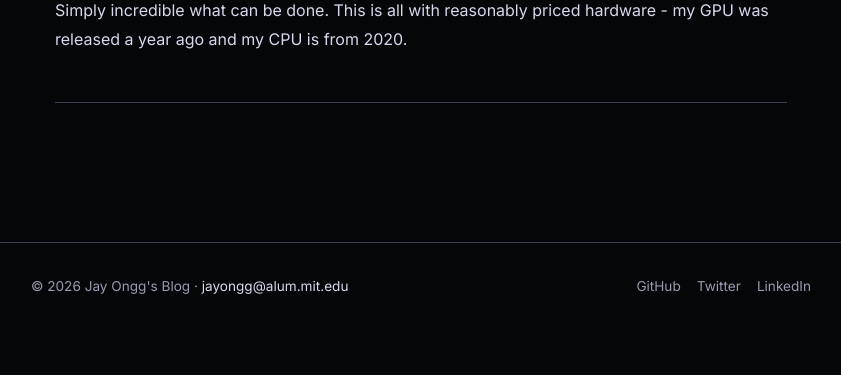
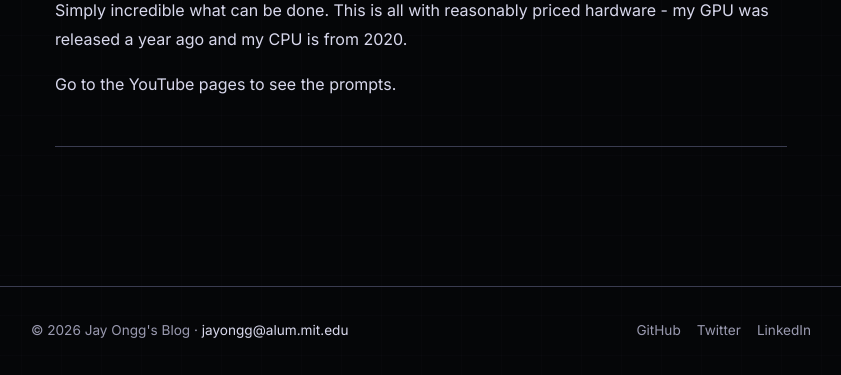
Before and after one commit to swingtempo/swingtempo.github.io, a Jekyll site: the page built from _posts/2026-08-11-video-generation-with-minimax-h3.markdown, in a window 1280 px wide and 900 px high, scrolled down 899 px, cut to the strip 525-900 px from the top of the window. Shown: the whole strip, without its empty margins (219-1060 px from the left). Built offline with Jekyll 4.4.1, drawn with Linux system fonts in a browser that asks for light colours; comment, search, counter and statistics services are not loaded; before the commit the page ends 1754 px from its top, so only the background shows below that.

Commit message:
add a note to check out the Youtube pages.

```diff
--- a/_posts/2026-08-11-video-generation-with-minimax-h3.markdown
+++ b/_posts/2026-08-11-video-generation-with-minimax-h3.markdown
@@ -20,3 +20,5 @@ I then tweaked the prompt and changed the urban post-futuristic action scene int
 <div style="padding-bottom: 56.25%; position: relative;"><iframe width="100%" height="100%" src="https://www.youtube.com/embed/ieVzUemfz28" allow="accelerometer; autoplay; encrypted-media; gyroscope; picture-in-picture; fullscreen" title="Media Embed" style="position: absolute; top: 0px; left: 0px; width: 100%; height: 100%; border: 0px;"><small></small></iframe></div>
 
 Simply incredible what can be done. This is all with reasonably priced hardware - my GPU was released a year ago and my CPU is from 2020.
+
+Go to the YouTube pages to see the prompts.
```
